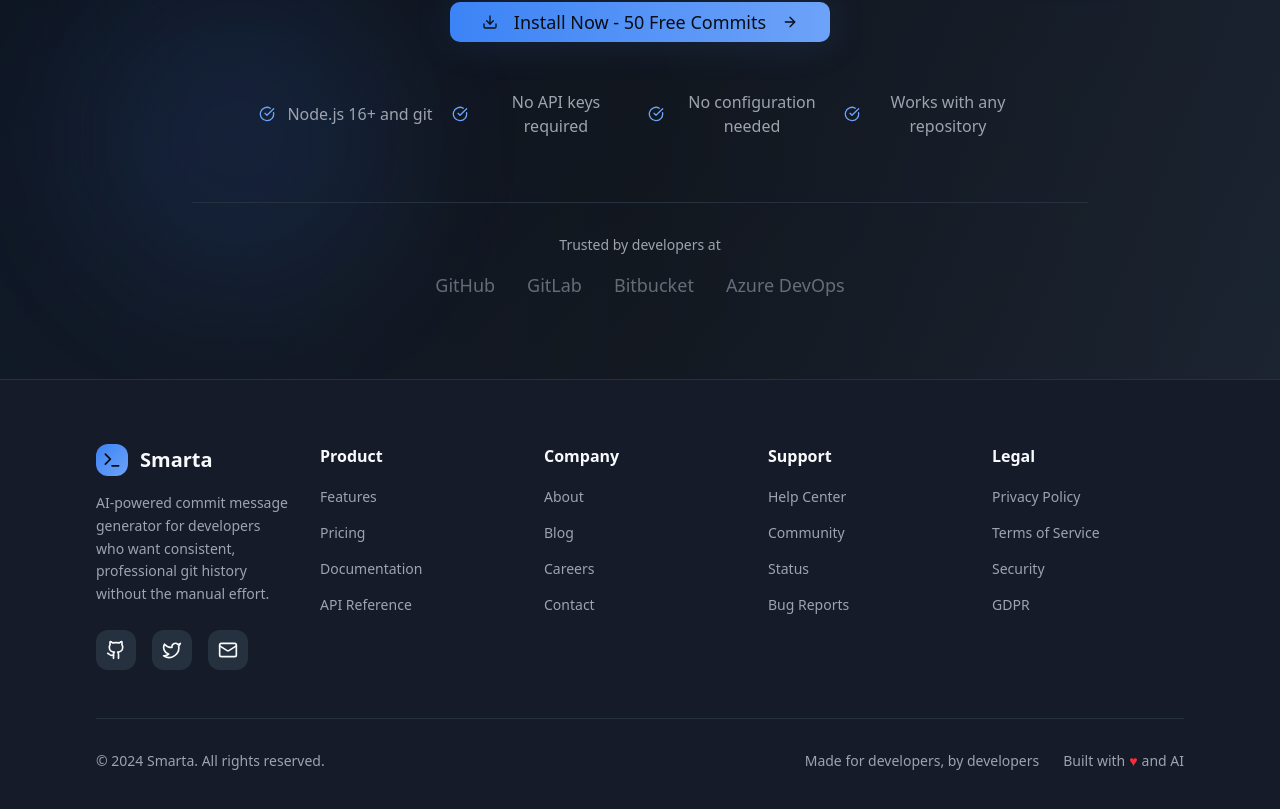
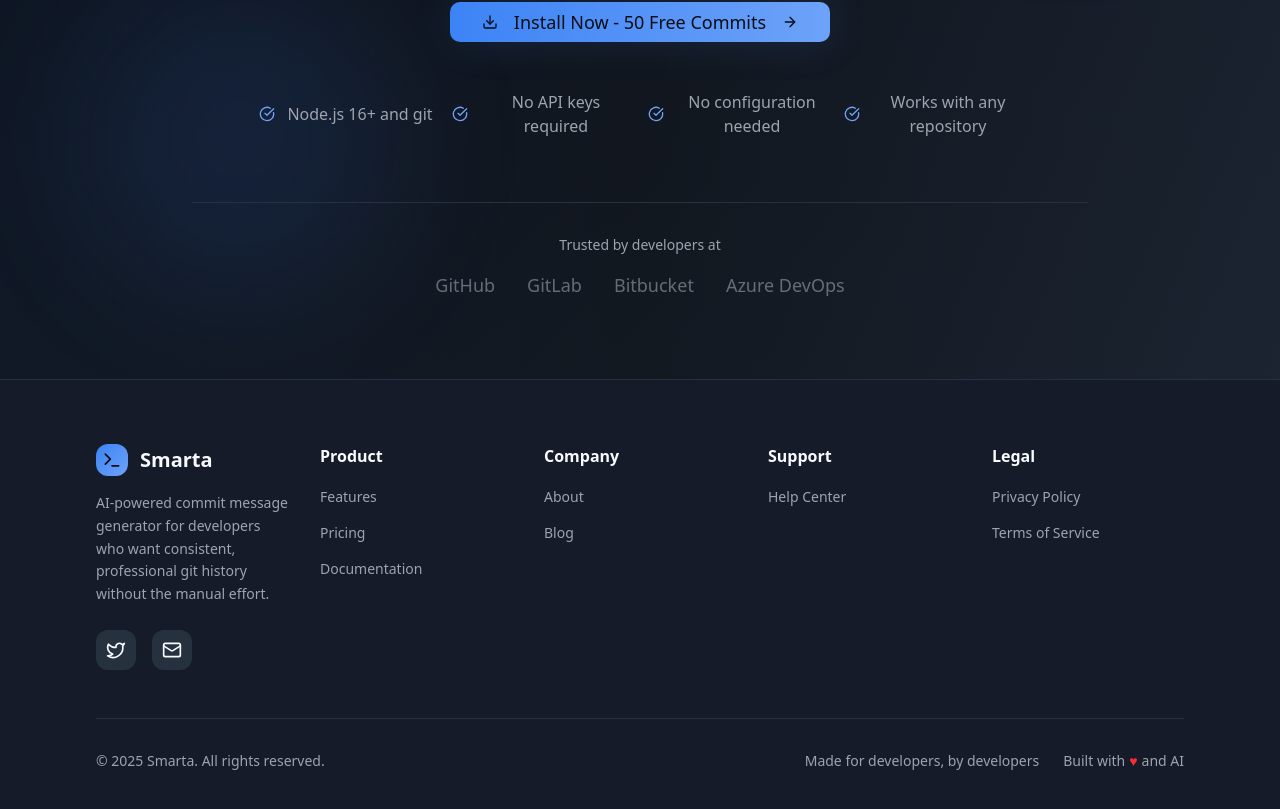
Before and after one commit to samlan24/smarta, a Next.js app in the folder smart_commit/: page / in a window 1280 px wide. Shown: the part 5453-6262 px from the top of the page. Built offline with nearby package versions, Linux system fonts and the light colour scheme.

Commit message:
refactor(smart_commit): simplify footer links a...

```diff
--- a/smart_commit/src/app/components/Footer.tsx
+++ b/smart_commit/src/app/components/Footer.tsx
@@ -6,30 +6,25 @@ const Footer = () => {
       { label: "Features", href: "#features" },
       { label: "Pricing", href: "#pricing" },
       { label: "Documentation", href: "#docs" },
-      { label: "API Reference", href: "#api" },
+
     ],
     Company: [
       { label: "About", href: "#about" },
       { label: "Blog", href: "#blog" },
-      { label: "Careers", href: "#careers" },
-      { label: "Contact", href: "#contact" },
+
     ],
     Support: [
       { label: "Help Center", href: "#help" },
-      { label: "Community", href: "#community" },
-      { label: "Status", href: "#status" },
-      { label: "Bug Reports", href: "#bugs" },
     ],
     Legal: [
       { label: "Privacy Policy", href: "#privacy" },
       { label: "Terms of Service", href: "#terms" },
-      { label: "Security", href: "#security" },
-      { label: "GDPR", href: "#gdpr" },
+
     ],
   };
 
   const socialLinks = [
-    { icon: Github, href: "#github", label: "GitHub" },
+
     { icon: Twitter, href: "#twitter", label: "Twitter" },
     { icon: Mail, href: "#email", label: "Email" },
   ];
@@ -91,7 +86,7 @@ const Footer = () => {
         <div className="pt-8 border-t border-border">
           <div className="flex flex-col md:flex-row justify-between items-center space-y-4 md:space-y-0">
             <div className="text-sm text-muted-foreground text-center md:text-left">
-              © 2024 Smarta. All rights reserved.
+              © 2025 Smarta. All rights reserved.
             </div>
 
             <div className="flex flex-col sm:flex-row items-center space-y-2 sm:space-y-0 sm:space-x-6 text-sm text-muted-foreground text-center md:text-right">
```
